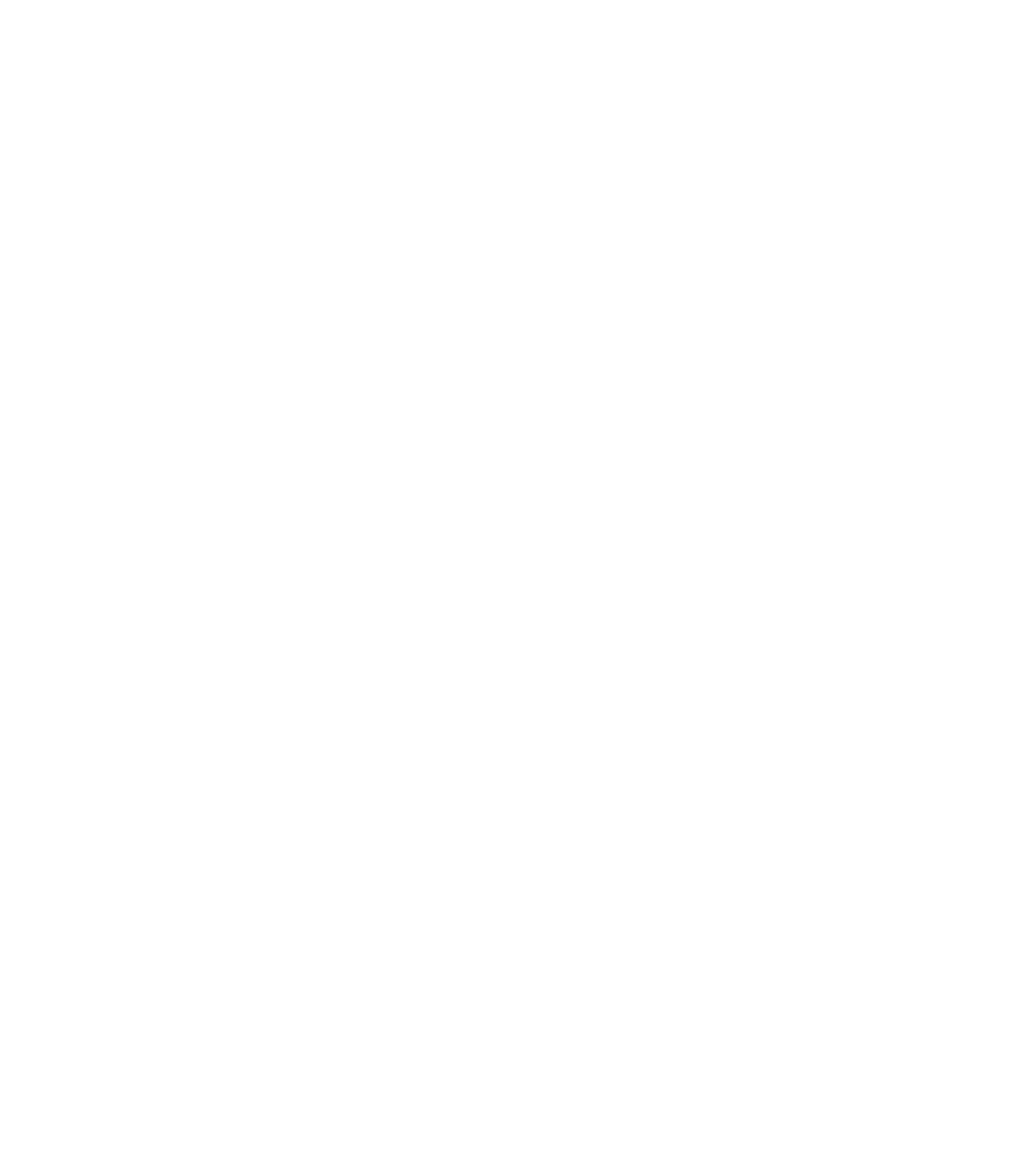
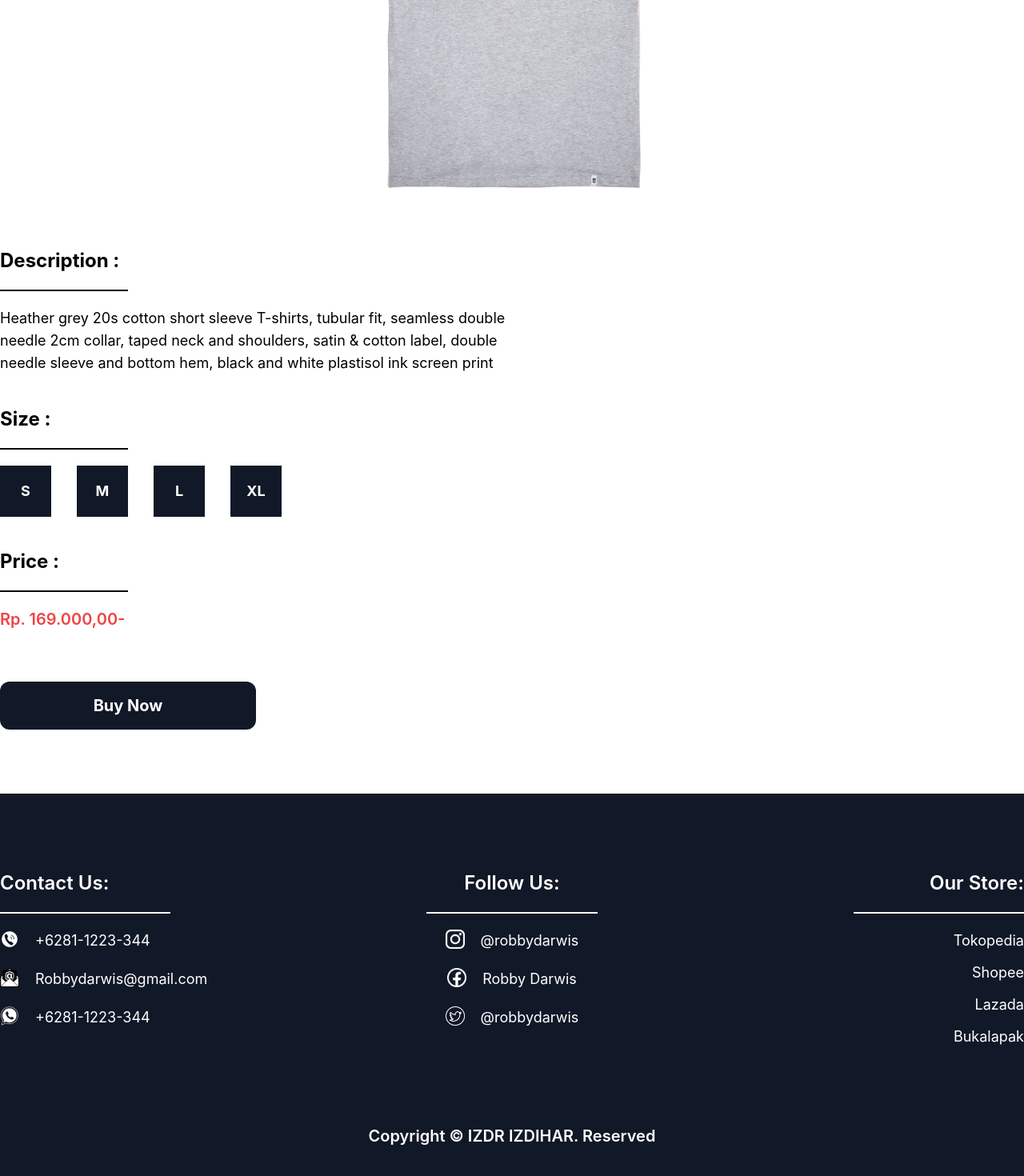
Before and after one commit to IrfanJulian/Project-Izdihar-Clothing, a React (Create React App) app: page /detail in a window 1280 px wide. Before the commit this address had no page. Shown: the part 586-2056 px from the top of the page at 80% size. Before the commit the page ends 800 px from the top, so only its background shows below. Built offline with nearby package versions, Linux system fonts and the light colour scheme.

Commit message:
add detail product page

```diff
--- a/src/App.jsx
+++ b/src/App.jsx
@@ -1,5 +1,6 @@
 import { BrowserRouter, Route, Routes } from 'react-router-dom';
 import './App.css';
+import Detail from './pages/Detail/Detail';
 import Landing from './pages/Landing/Landing';
 
 function App() {
@@ -8,6 +9,7 @@
       <BrowserRouter>
         <Routes>
           <Route path='/' element={<Landing />} />
+          <Route path='/detail' element={< Detail/>} />
         </Routes>
       </BrowserRouter>
     </div>
--- a/src/components/Card.jsx
+++ b/src/components/Card.jsx
@@ -7,7 +7,7 @@
     <div className="wrapperimg h-1/2">
       <img src={content1} alt="content" className='h-72 w-72' />
     </div>
-    <div className="wrapperdesc mt-10">
+    <div className="wrapperdesc my-5">
       <p className='text-xl font-semibold text-center'>PUNCTURE DISARRAY</p>
       <div className="grid py-3">
         <label htmlFor="size"></label>
--- a/src/components/Footer.jsx
+++ b/src/components/Footer.jsx
@@ -26,28 +26,37 @@
                 <p className='text-lg text-white ml-5'>+6281-1223-344</p>
               </div>
             </div>
-            <div className="w-4/12">
+            <div className="w-4/12 text-center">
               <p className='text-2xl font-semibold text-white'>Follow Us:</p>
-              <div className="line border-b-2 border-white w-1/2 my-5"></div>
-              <div className="flex mt-5 w-max">
+              <div className="line border-b-2 border-white w-1/2 my-5 mx-auto"></div>
+              <div className="flex mt-5 w-max mx-auto">
                 <img src={ig} className='h-[1.5rem] w-[1.5rem]' alt="phone" />
                 <p className='text-lg text-white ml-5'>@robbydarwis</p>
               </div>
-              <div className="flex mt-5 w-max">
+              <div className="flex mt-5 w-max mx-auto">
                 <img src={fb} className='h-[1.5rem] w-[1.5rem]' alt="phone" />
                 <p className='text-lg text-white ml-5'>Robby Darwis</p>
               </div>
-              <div className="flex mt-5 w-max">
+              <div className="flex mt-5 w-max mx-auto">
                 <img src={twitter} className='h-[1.5rem] w-[1.5rem]' alt="phone" />
                 <p className='text-lg text-white ml-5'>@robbydarwis</p>
               </div>
             </div>
-            <div className="w-4/12">
+            <div className="w-4/12 text-right">
               <p className='text-2xl font-semibold text-white'>Our Store:</p>
-              <div className="line border-b-2 border-white w-1/2 my-5"></div>
-              <div className="flex">
-
-              </div>
+              <div className="line border-b-2 border-white w-1/2 my-5 ml-auto"></div>
+                <div className="flex w-max ml-auto">
+                  <p className='text-lg text-white'>Tokopedia</p>
+                </div>
+                <div className="flex w-max mt-3 ml-auto">
+                  <p className='text-lg text-white'>Shopee</p>
+                </div>
+                <div className="flex w-max mt-3 ml-auto">
+                  <p className='text-lg text-white'>Lazada</p>
+                </div>
+                <div className="flex w-max mt-3 ml-auto">
+                  <p className='text-lg text-white'>Bukalapak</p>
+                </div>
             </div>
         </div>
         <p className='text-xl text-white text-center font-semibold'>Copyright © IZDR IZDIHAR. Reserved</p>
--- a/src/components/Navbar.jsx
+++ b/src/components/Navbar.jsx
@@ -1,10 +1,11 @@
 import React from 'react'
+import { Link } from 'react-router-dom'
 
 const Navbar = () => {
   return (
     <div className='bg-gray-900'>
         <div className="container mx-auto py-10">
-            <p className='text-white text-5xl text-center font-semibold'>IDZH</p>
+            <Link to={'/'}><p className='text-white text-5xl text-center font-semibold'>IDZH</p></Link>
         </div>
     </div>
   )
--- /dev/null
+++ b/src/pages/Detail/Detail.jsx
@@ -0,0 +1,37 @@
+import React from 'react'
+import Footer from '../../components/Footer'
+import Navbar from '../../components/Navbar'
+import shirt from '../../assets/puncture-1.jpg'
+
+const Detail = () => {
+  return (
+    <div>
+        <Navbar />
+        <div className="container mx-auto my-20">
+            <p className='text-5xl font-semibold text-center'>PUNCTURE DISARRAY</p>
+            <div className="wrapperimg mx-auto">
+                <img src={shirt} alt="shirt" className='w-[40rem] h-[40rem] mx-auto' />
+            </div>
+            <div className="desc w-1/2">
+                <p className='text-2xl font-bold'>Description :</p>
+                <div className="line w-1/4 border-b-2 border-black my-5"></div>
+                <p className='text-lg'>Heather grey 20s cotton short sleeve T-shirts, tubular fit, seamless double needle 2cm collar, taped neck and shoulders, satin & cotton label,
+                double needle sleeve and bottom hem, black and white plastisol ink screen print</p>
+                <p className='text-2xl font-bold mt-10'>Size :</p>
+                <div className="line w-1/4 border-b-2 border-black my-5"></div>
+                <button className='text-white text-lg font-bold bg-gray-900 w-16 h-16 mr-4'>S</button>
+                <button className='text-white text-lg font-bold bg-gray-900 w-16 h-16 mx-4'>M</button>
+                <button className='text-white text-lg font-bold bg-gray-900 w-16 h-16 mx-4'>L</button>
+                <button className='text-white text-lg font-bold bg-gray-900 w-16 h-16 mx-4'>XL</button>
+                <p className='text-2xl font-bold mt-10'>Price :</p>
+                <div className="line w-1/4 border-b-2 border-black my-5"></div>
+                <p className='text-xl font-semibold text-red-500'>Rp. 169.000,00-</p>
+            </div>
+              <button className='w-1/4 py-4 bg-gray-900 text-white rounded-xl mt-16 text-xl font-bold'>Buy Now</button>
+        </div>
+        <Footer />
+    </div>
+  )
+}
+
+export default Detail
--- a/src/pages/Landing/Landing.jsx
+++ b/src/pages/Landing/Landing.jsx
@@ -1,4 +1,5 @@
 import React from 'react'
+import { Link } from 'react-router-dom'
 // import { Link } from 'react-router-dom'
 import bg from '../../assets/backgound.jpg'
 import Card from '../../components/Card'
@@ -26,12 +27,24 @@
           </div>
         </div>
         <div className="wrappercontent container mx-auto grid grid-cols-4 gap-10">
+          <Link to={'/detail'}>
             <Card />
+          </Link>
+          <Link to={'/detail'}>
             <Card />
+          </Link>
+          <Link to={'/detail'}>
             <Card />
+          </Link>
+          <Link to={'/detail'}>
             <Card />
+          </Link>
+          <Link to={'/detail'}>
             <Card />
+          </Link>
+          <Link to={'/detail'}>
             <Card />
+          </Link>
         </div>
         <div className="pagination flex my-16 w-max mx-auto">
           <button className='bg-gray-900 text-white text-xl py-2 px-10 rounded-lg mx-5'>Prev</button>
```
Lines whose indentation alone changed are shown as unchanged.
